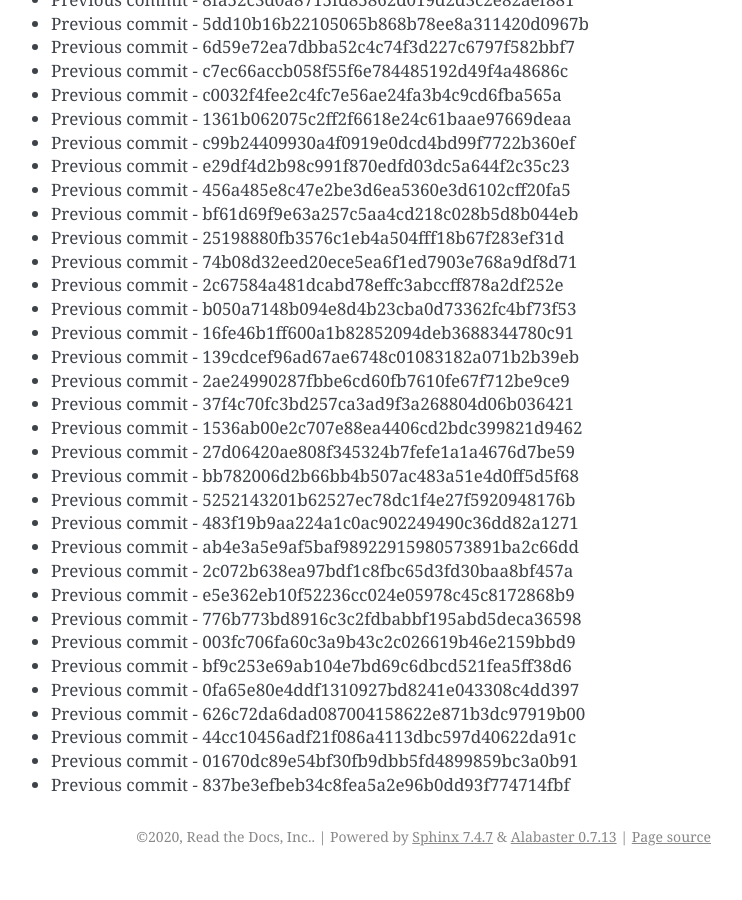
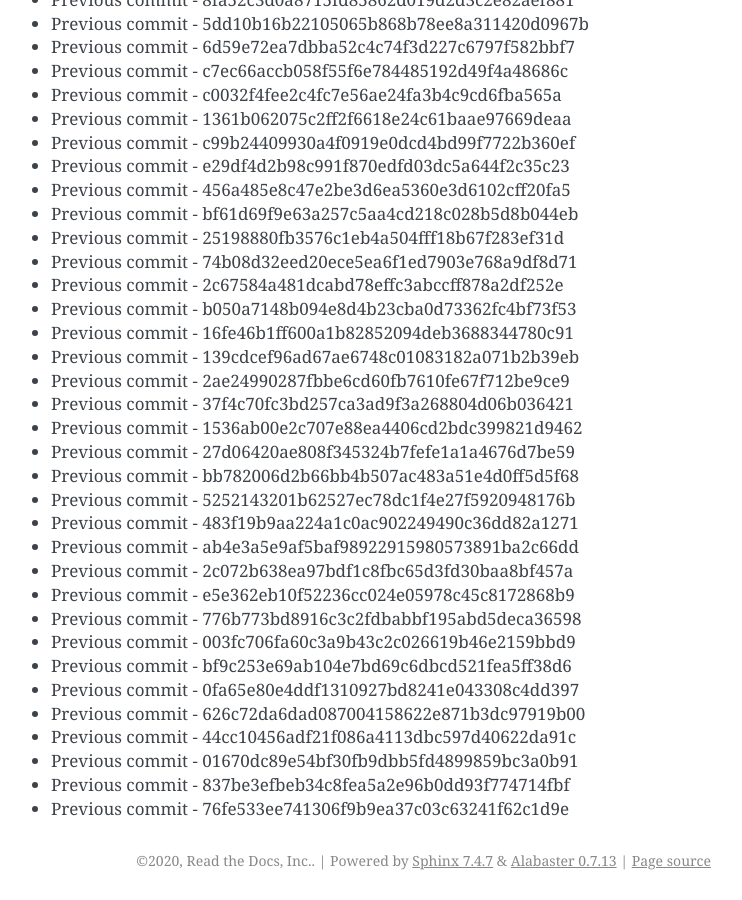
Before and after one commit to readthedocs/rtd-git-stresstest, a Sphinx documentation site: the page built from docs/updates.rst, in a window 1280 px wide and 900 px high, scrolled down 94701 px. Shown: the whole window, without its empty margins (399-1141 px from the left). Built offline with Sphinx 7.4.7, drawn with Linux system fonts in a browser that asks for light colours; before the commit the page ends 95577 px from its top, so only the background shows below that.

Commit message:
Generating commit from previous: 76fe533ee741306f9b9ea37c03c63241f62c1d9e

```diff
--- a/docs/updates.rst
+++ b/docs/updates.rst
@@ -4011,3 +4011,4 @@ It can be tested for any performance characteristics.
 * Previous commit - 44cc10456adf21f086a4113dbc597d40622da91c
 * Previous commit - 01670dc89e54bf30fb9dbb5fd4899859bc3a0b91
 * Previous commit - 837be3efbeb34c8fea5a2e96b0dd93f774714fbf
+* Previous commit - 76fe533ee741306f9b9ea37c03c63241f62c1d9e
```
